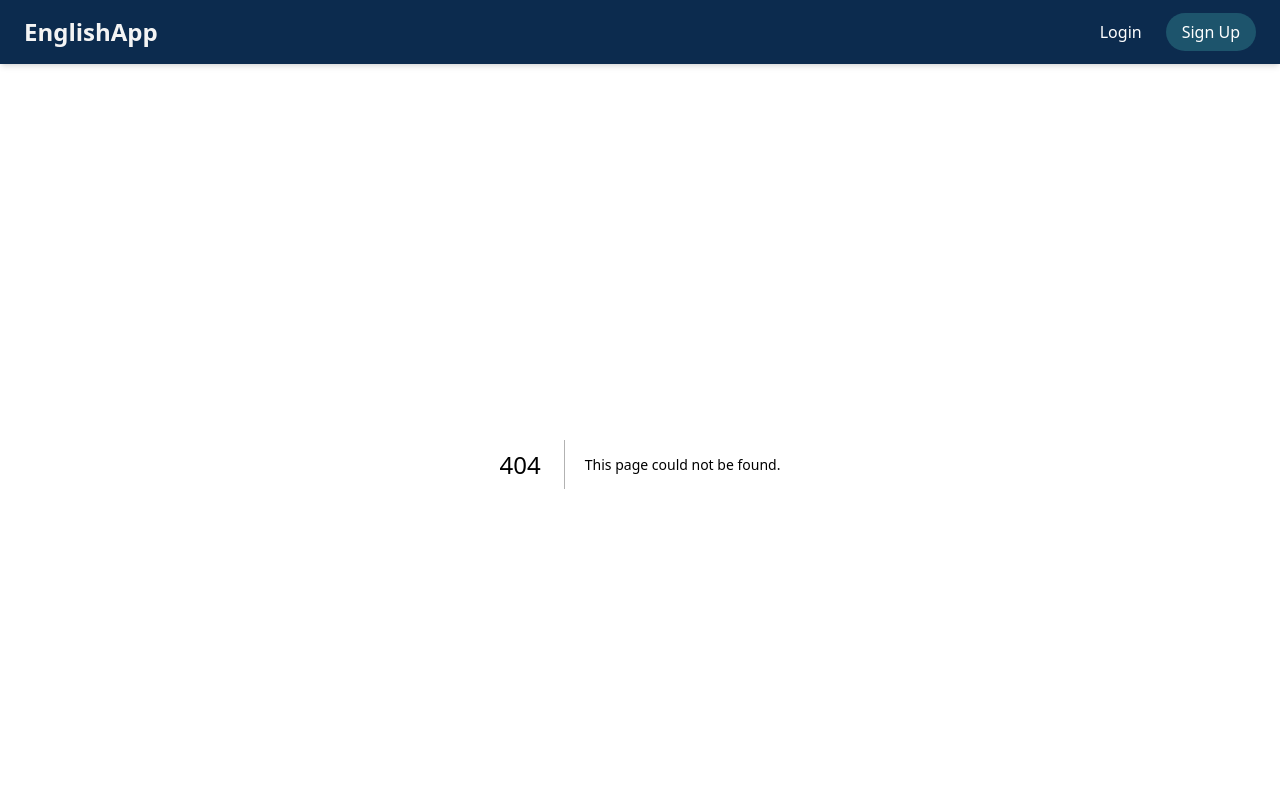
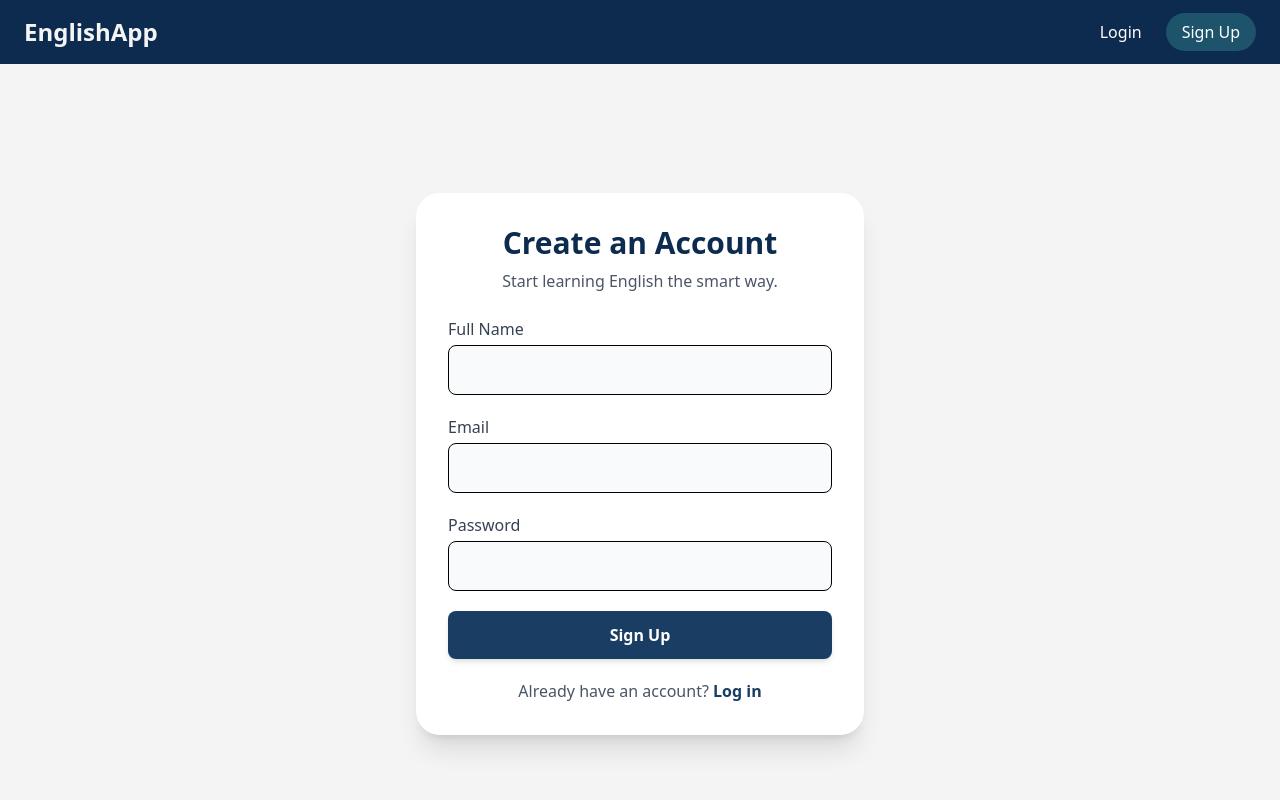
Before and after one commit to EbrerRamen/english_learning_webapp, a Next.js app: page /register in a window 1280 px wide. Before the commit this address had no page. Shown: the top 800 px of the page. Built offline with nearby package versions, Linux system fonts and the light colour scheme.

Commit message:
Sign Up form added

```diff
--- /dev/null
+++ b/app/register/page.js
@@ -0,0 +1,107 @@
+"use client";
+import { useState } from "react";
+import Link from "next/link";
+
+export default function RegisterPage() {
+  const [name, setName] = useState("");
+  const [email, setEmail] = useState("");
+  const [password, setPassword] = useState("");
+  const [loading, setLoading] = useState(false);
+  const [error, setError] = useState("");
+
+  async function handleRegister(e) {
+    e.preventDefault();
+    setLoading(true);
+    setError("");
+
+    const res = await fetch("/api/auth/register", {
+      method: "POST",
+      headers: { "Content-Type": "application/json" },
+      body: JSON.stringify({ name, email, password }),
+    });
+
+    const data = await res.json();
+    setLoading(false);
+
+    if (!res.ok) {
+      setError(data.error || "Something went wrong");
+      return;
+    }
+
+    alert("Account created successfully!");
+    window.location.href = "/auth/login";
+  }
+
+  return (
+    <div className="min-h-screen bg-[#F4F4F4] flex items-center justify-center px-6">
+      <div className="w-full max-w-md bg-white rounded-3xl shadow-xl p-8">
+
+        {/* Title */}
+        <h1 className="text-3xl font-bold text-center text-[#0C2B4E] mb-2">
+          Create an Account
+        </h1>
+        <p className="text-center text-gray-600 mb-6">
+          Start learning English the smart way.
+        </p>
+
+        {/* Error Message */}
+        {error && (
+          <p className="bg-red-100 text-red-700 p-3 rounded-lg mb-4 text-sm text-center">
+            {error}
+          </p>
+        )}
+
+        {/* Form */}
+        <form onSubmit={handleRegister} className="space-y-5">
+          <div>
+            <label className="block mb-1 font-medium text-gray-700">Full Name</label>
+            <input
+              type="text"
+              className="w-full p-3 border rounded-lg bg-gray-50 focus:outline-none focus:ring-2 focus:ring-[#1A3D64]"
+              value={name}
+              onChange={(e) => setName(e.target.value)}
+              required
+            />
+          </div>
+
+          <div>
+            <label className="block mb-1 font-medium text-gray-700">Email</label>
+            <input
+              type="email"
+              className="w-full p-3 border rounded-lg bg-gray-50 focus:outline-none focus:ring-2 focus:ring-[#1A3D64]"
+              value={email}
+              onChange={(e) => setEmail(e.target.value)}
+              required
+            />
+          </div>
+
+          <div>
+            <label className="block mb-1 font-medium text-gray-700">Password</label>
+            <input
+              type="password"
+              className="w-full p-3 border rounded-lg bg-gray-50 focus:outline-none focus:ring-2 focus:ring-[#1A3D64]"
+              value={password}
+              onChange={(e) => setPassword(e.target.value)}
+              required
+            />
+          </div>
+
+          <button
+            disabled={loading}
+            className="w-full bg-[#1A3D64] hover:bg-[#0C2B4E] text-white py-3 rounded-lg font-semibold transition shadow-md"
+          >
+            {loading ? "Creating Account..." : "Sign Up"}
+          </button>
+        </form>
+
+        {/* Login Link */}
+        <p className="text-center text-gray-600 mt-5">
+          Already have an account?{" "}
+          <Link href="/auth/login" className="text-[#1A3D64] font-semibold">
+            Log in
+          </Link>
+        </p>
+      </div>
+    </div>
+  );
+}
```
